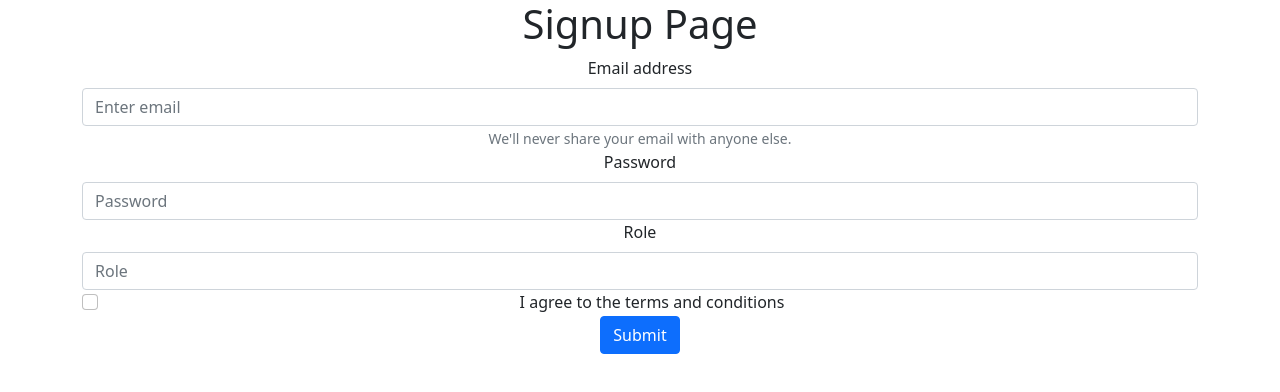
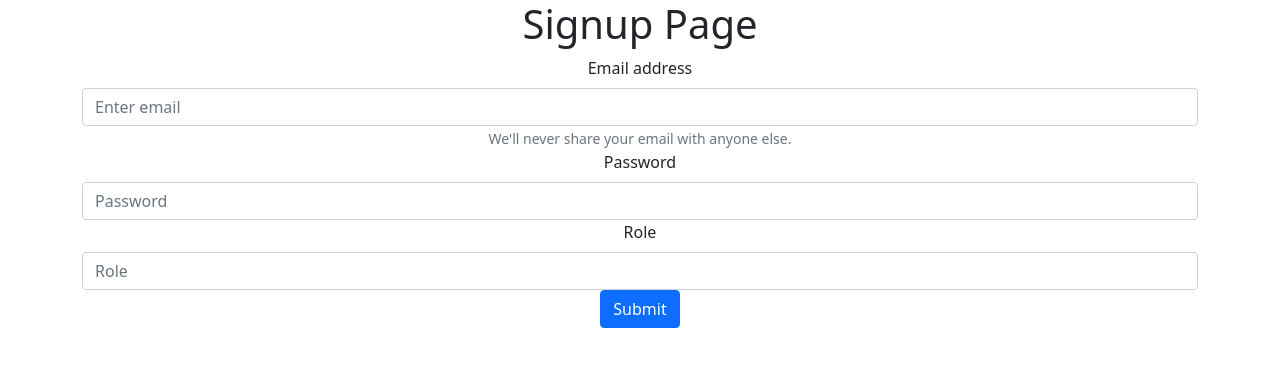
Before and after one commit to harshchobisa/reiherfinal, a React (Create React App) app in the folder frontend/: page /#/signup in a window 1280 px wide. Shown: the top 392 px of the page. Built offline with nearby package versions, Linux system fonts and the light colour scheme.

Commit message:
api call for login page

```diff
--- a/frontend/src/Pages/LoginPage.js
+++ b/frontend/src/Pages/LoginPage.js
@@ -1,5 +1,6 @@
 import React, { Component } from "react";
 import { Container, Form, Button } from "react-bootstrap";
+import axios from "axios";
 
 export default class LoginPage extends Component {
   state = {
@@ -8,8 +9,24 @@ export default class LoginPage extends Component {
   };
 
   onSubmit = () => {
-    console.log("email" + this.state.email);
-    console.log("pass" + this.state.password);
+	var data = JSON.stringify({"username":this.state.email,"password":this.state.password});
+    var config = {
+      method: "post",
+      url: "//localhost:8000/login/",
+      headers: {
+        "Content-Type": "text/plain",
+      },
+      data: data,
+    };
+
+    axios(config)
+      .then(function (response) {
+        console.log(response.status);
+        console.log(JSON.stringify(response.data));
+      })
+      .catch(function (error) {
+        console.log(error);
+      });
   };
 
   render() {
--- a/frontend/src/Pages/SignupPage.js
+++ b/frontend/src/Pages/SignupPage.js
@@ -69,13 +69,6 @@ export default class SignupPage extends Component {
               onChange={(e) => this.setState({ role: e.target.value })}
             />
           </Form.Group>
-
-          <Form.Group controlId="formBasicCheckbox">
-            <Form.Check
-              type="checkbox"
-              label="I agree to the terms and conditions"
-            />
-          </Form.Group>
           <Button variant="primary" type="submit" onClick={this.onSubmit}>
             Submit
           </Button>
```
